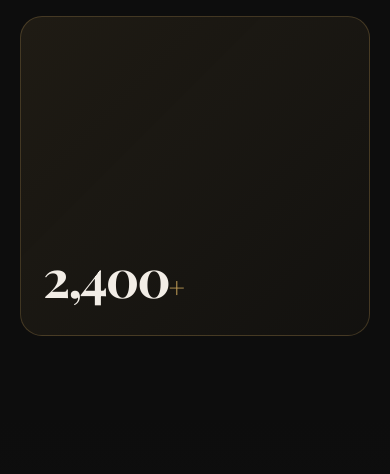
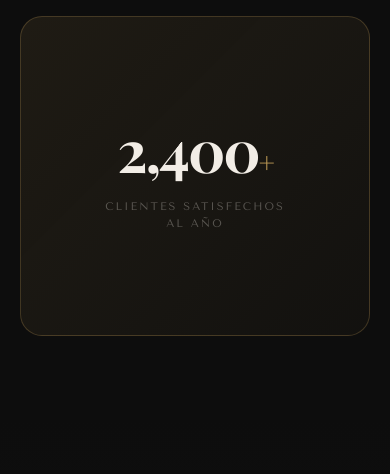
Before and after one commit to joelarteaga2000-coder/barber-basic, a plain HTML site: page index.html in a window 390 px wide. Shown: the part 2841-3315 px from the top of the page. Drawn offline with nearby package versions, Linux system fonts and the light colour scheme; a web font is replaced by a local one.

Commit message:
updt page

```diff
--- a/styles.css
+++ b/styles.css
@@ -788,3 +788,33 @@ a { text-decoration:none; color:inherit; }
     display: block;
   }
 }
+
+@media (max-width: 900px) {
+
+  .bento-stat .bento-content-center {
+    position: absolute !important;
+    inset: 0 !important;
+    height: 100% !important;
+
+    display: flex !important;
+    flex-direction: column;
+    justify-content: center !important;
+    align-items: center !important;
+
+    text-align: center !important;
+    padding: 24px !important;
+  }
+
+  .stat-num {
+    font-size: 58px;
+    margin-bottom: 14px;
+  }
+
+  .stat-label {
+    display: block !important;
+    font-size: 11px;
+    line-height: 1.6;
+    max-width: 220px;
+    opacity: .75;
+  }
+}
```
